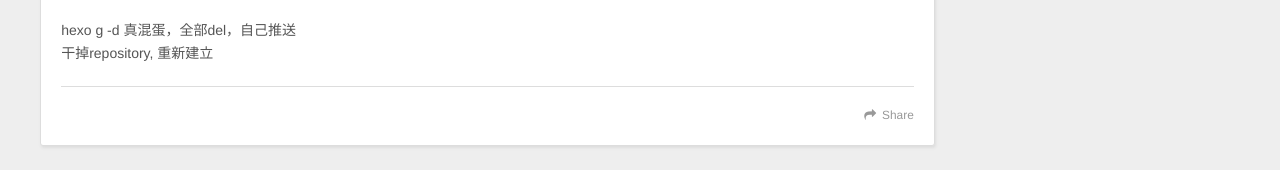
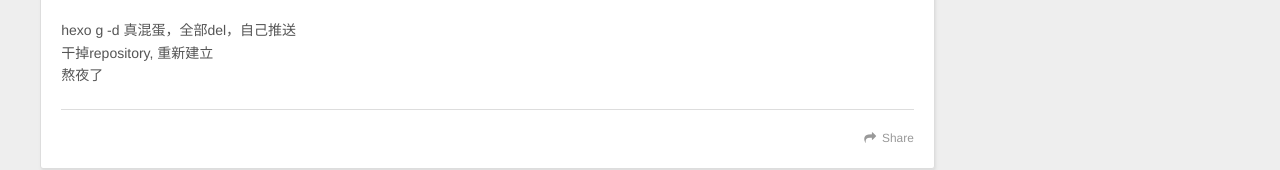
Before and after one commit to maxchendt/maxchendt.github.io, a plain HTML site: page 2016/09/02/instHexo/index.html in a window 1280 px wide. Shown: the part 1485-1655 px from the top of the page. Drawn offline with nearby package versions, Linux system fonts and the light colour scheme; some packages are replaced by stand-ins of ours.

Commit message:
change only one md

```diff
--- a/2016/09/02/instHexo/index.html
+++ b/2016/09/02/instHexo/index.html
@@ -17,7 +17,7 @@
 Git 和 Node.js 的安装Git 的安装比较简单，Node.js 需要参考其网站的说明
 安装 Git1sudo apt install git
 跟从 https://pages.github.com/ 的提示，我建立了 https://maxchendt.github.io">
-<meta property="og:updated_time" content="2016-09-03T16:12:11.520Z">
+<meta property="og:updated_time" content="2016-09-03T16:50:39.300Z">
 <meta name="twitter:card" content="summary">
 <meta name="twitter:title" content="安装 Hexo">
 <meta name="twitter:description" content="尝试使用Hexo，边摸索边记录。在 Ubuntu 16.04 里面，需要先安装 Git 和 Node.js 环境。
@@ -103,7 +103,7 @@
 <p>浏览器就可以浏览 <a href="https://maxchendt.github.io/">https://maxchendt.github.io/</a> 网站了。页面显示结果为 “建设中…”(无双引号)</p>
 <p><a href="https://nodejs.org/en/" target="_blank" rel="external">https://nodejs.org/en/</a>    v4.5.0 LTS    Recommended For Most Users<br><a href="https://github.com/nodesource/distributions#deb" target="_blank" rel="external">https://github.com/nodesource/distributions#deb</a><br>curl -sL <a href="https://deb.nodesource.com/setup_4.x" target="_blank" rel="external">https://deb.nodesource.com/setup_4.x</a> | sudo -E bash -<br>sudo apt-get install -y nodejs</p>
 <p>Simple inline $a = b + c$.  and block math $$\frac{\partial u}{\partial t}<br>= h^2 \left( \frac{\partial^2 u}{\partial x^2} +<br>\frac{\partial^2 u}{\partial y^2} +<br>\frac{\partial^2 u}{\partial z^2}\right)$$<br>还是自己推送吧</p>
-<p>hexo g -d 真混蛋，全部del，自己推送<br>干掉repository, 重新建立</p>
+<p>hexo g -d 真混蛋，全部del，自己推送<br>干掉repository, 重新建立<br>熬夜了</p>
 
 
     </div>
```
Also changed, not shown: index.html (+1 -1 lines).
